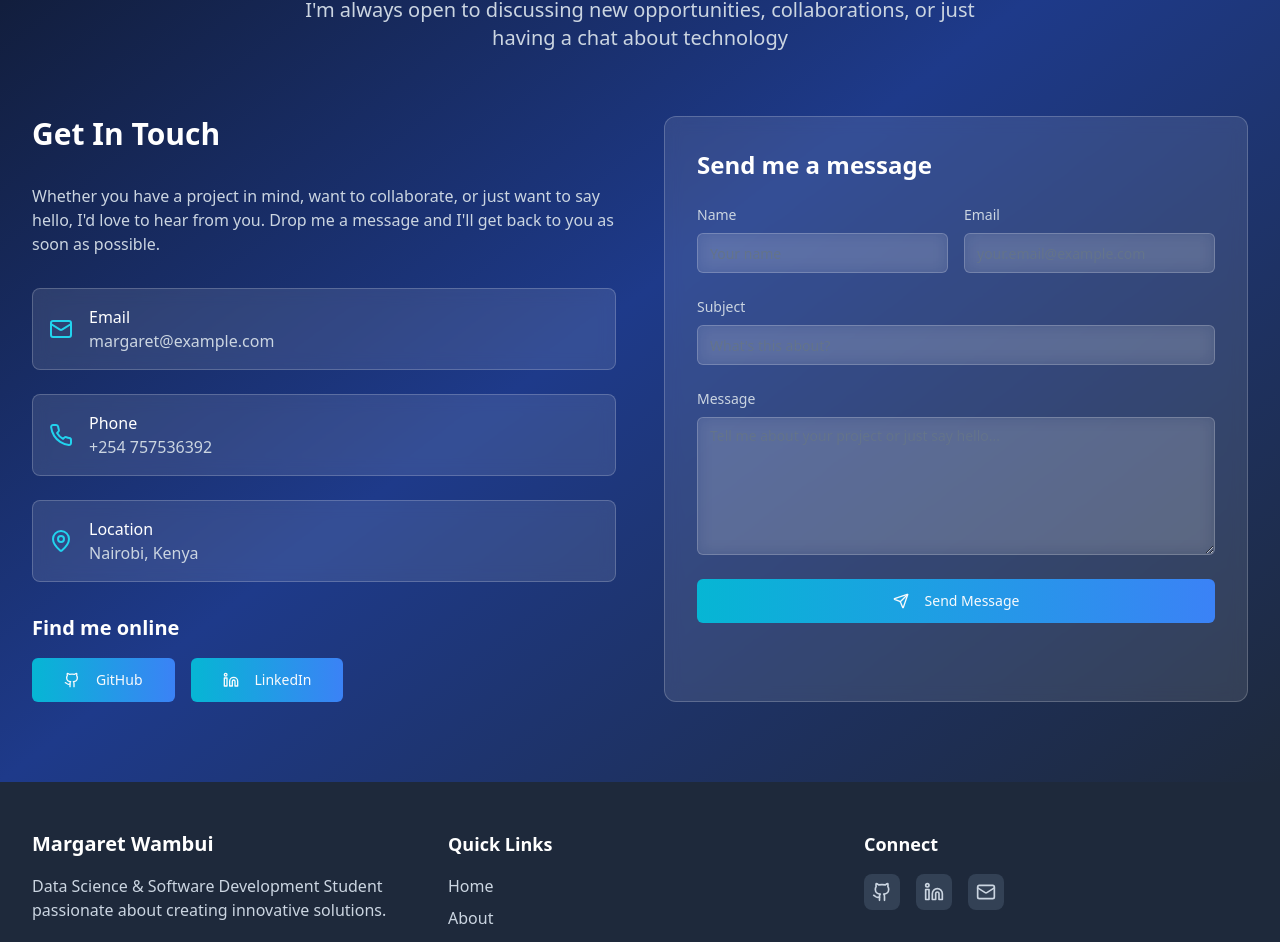
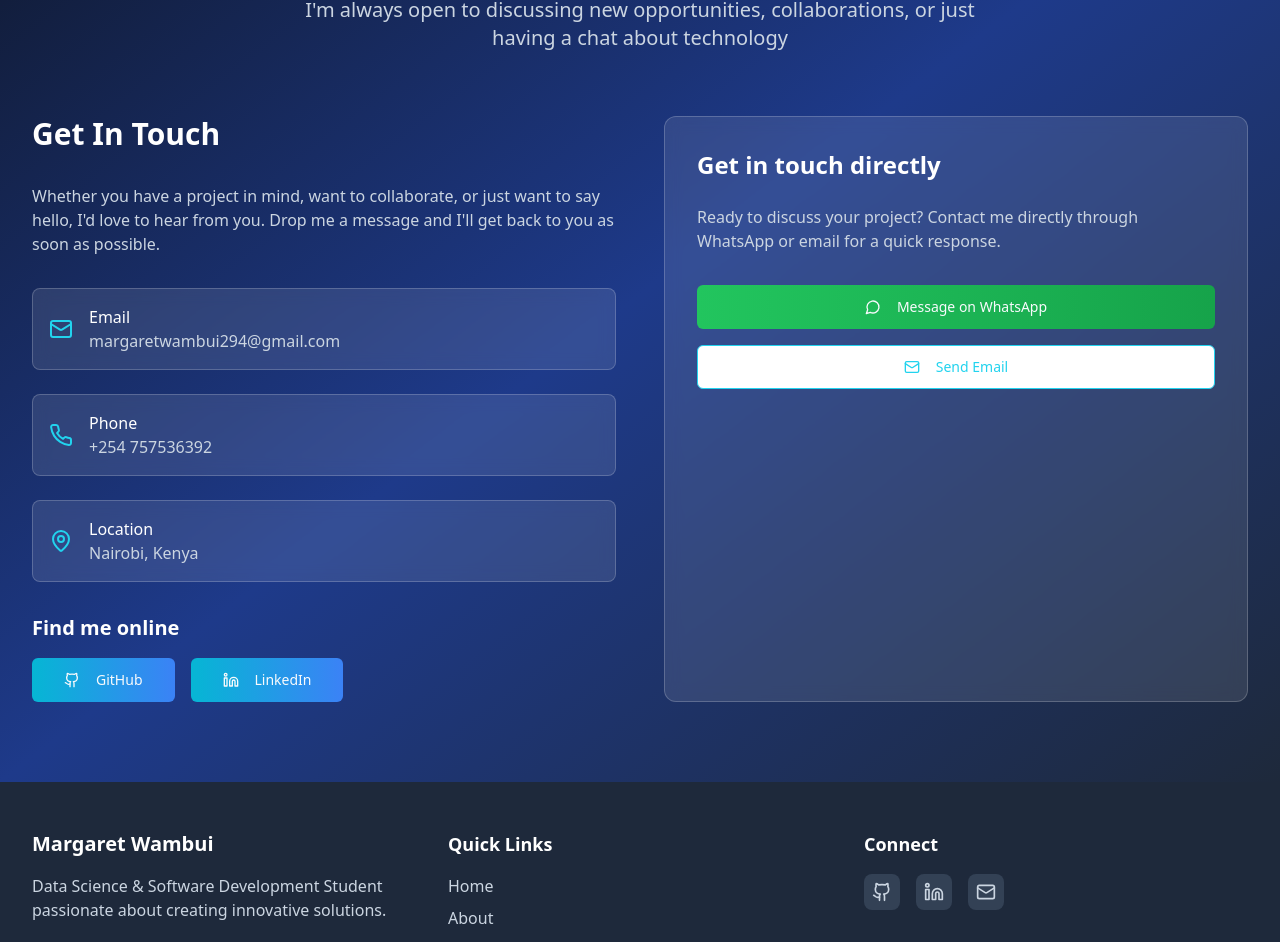
Before and after one commit to margaretnduta/wambui-tech-showcase-portfolio, a React (Vite) app: page / in a window 1280 px wide. Shown: the part 5308-6250 px from the top of the page. Built offline with nearby package versions, Linux system fonts and the light colour scheme.

Commit message:
Refactor: Update contact information
Update the contact section to direct users to WhatsApp and email instead of a contact form.

```diff
--- a/src/components/sections/ContactSection.tsx
+++ b/src/components/sections/ContactSection.tsx
@@ -1,42 +1,9 @@
 
-import React, { useState } from 'react';
-import { Mail, Phone, MapPin, Github, Linkedin, Send } from 'lucide-react';
+import React from 'react';
+import { Mail, Phone, MapPin, Github, Linkedin, MessageCircle } from 'lucide-react';
 import { Button } from '@/components/ui/button';
-import { Input } from '@/components/ui/input';
-import { Textarea } from '@/components/ui/textarea';
-import { useToast } from '@/hooks/use-toast';
 
 const ContactSection = () => {
-  const [formData, setFormData] = useState({
-    name: '',
-    email: '',
-    subject: '',
-    message: ''
-  });
-  const { toast } = useToast();
-
-  const handleSubmit = (e: React.FormEvent) => {
-    e.preventDefault();
-
-    toast({
-      title: "Message sent!",
-      description: "Thank you for your message. I'll get back to you soon.",
-    });
-
-    setFormData({
-      name: '',
-      email: '',
-      subject: '',
-      message: ''
-    });
-  };
-
-  const handleChange = (e: React.ChangeEvent<HTMLInputElement | HTMLTextAreaElement>) => {
-    setFormData({
-      ...formData,
-      [e.target.name]: e.target.value
-    });
-  };
 
   return (
     <section id="contact" className="py-12 sm:py-20 px-4 sm:px-6 lg:px-8 bg-gradient-to-br from-slate-900 via-blue-900 to-slate-800">
@@ -63,7 +30,7 @@ const ContactSection = () => {
                 <Mail className="text-cyan-400 mr-4 flex-shrink-0" size={24} />
                 <div>
                   <h4 className="text-white font-medium">Email</h4>
-                  <p className="text-slate-300 text-sm sm:text-base">margaret@example.com</p>
+                  <p className="text-slate-300 text-sm sm:text-base">margaretwambui294@gmail.com</p>
                 </div>
               </div>
 
@@ -112,86 +79,37 @@ const ContactSection = () => {
             </div>
           </div>
 
-          {/* Contact Form */}
+          {/* Direct Contact Actions */}
           <div className="order-1 lg:order-2 bg-white/10 backdrop-blur-sm p-6 sm:p-8 rounded-xl border border-white/20">
-            <h3 className="text-xl sm:text-2xl font-bold text-white mb-6">Send me a message</h3>
+            <h3 className="text-xl sm:text-2xl font-bold text-white mb-6">Get in touch directly</h3>
+            <p className="text-slate-300 mb-8 leading-relaxed text-sm sm:text-base">
+              Ready to discuss your project? Contact me directly through WhatsApp or email for a quick response.
+            </p>
 
-            <form onSubmit={handleSubmit} className="space-y-4 sm:space-y-6">
-              <div className="grid sm:grid-cols-2 gap-4">
-                <div>
-                  <label htmlFor="name" className="block text-sm font-medium text-slate-300 mb-2">
-                    Name
-                  </label>
-                  <Input
-                    type="text"
-                    id="name"
-                    name="name"
-                    value={formData.name}
-                    onChange={handleChange}
-                    required
-                    className="bg-white/10 backdrop-blur-sm border-white/20 text-white placeholder-slate-400 focus:border-cyan-400"
-                    placeholder="Your name"
-                  />
-                </div>
-
-                <div>
-                  <label htmlFor="email" className="block text-sm font-medium text-slate-300 mb-2">
-                    Email
-                  </label>
-                  <Input
-                    type="email"
-                    id="email"
-                    name="email"
-                    value={formData.email}
-                    onChange={handleChange}
-                    required
-                    className="bg-white/10 backdrop-blur-sm border-white/20 text-white placeholder-slate-400 focus:border-cyan-400"
-                    placeholder="your.email@example.com"
-                  />
-                </div>
-              </div>
-
-              <div>
-                <label htmlFor="subject" className="block text-sm font-medium text-slate-300 mb-2">
-                  Subject
-                </label>
-                <Input
-                  type="text"
-                  id="subject"
-                  name="subject"
-                  value={formData.subject}
-                  onChange={handleChange}
-                  required
-                  className="bg-white/10 backdrop-blur-sm border-white/20 text-white placeholder-slate-400 focus:border-cyan-400"
-                  placeholder="What's this about?"
-                />
-              </div>
-
-              <div>
-                <label htmlFor="message" className="block text-sm font-medium text-slate-300 mb-2">
-                  Message
-                </label>
-                <Textarea
-                  id="message"
-                  name="message"
-                  rows={6}
-                  value={formData.message}
-                  onChange={handleChange}
-                  required
-                  className="bg-white/10 backdrop-blur-sm border-white/20 text-white placeholder-slate-400 focus:border-cyan-400"
-                  placeholder="Tell me about your project or just say hello..."
-                />
-              </div>
+            <div className="space-y-4">
+              <Button
+                asChild
+                size="lg"
+                className="w-full bg-gradient-to-r from-green-500 to-green-600 hover:from-green-600 hover:to-green-700"
+              >
+                <a href="https://wa.me/254757536392" target="_blank" rel="noopener noreferrer">
+                  <MessageCircle className="mr-2" size={20} />
+                  Message on WhatsApp
+                </a>
+              </Button>
 
               <Button
-                type="submit"
+                asChild
                 size="lg"
-                className="w-full bg-gradient-to-r from-cyan-500 to-blue-500 hover:from-cyan-600 hover:to-blue-600"
+                variant="outline"
+                className="w-full border-cyan-400 text-cyan-400 hover:bg-cyan-400 hover:text-slate-900"
               >
-                <Send className="mr-2" size={20} />
-                Send Message
+                <a href="mailto:margaretwambui294@gmail.com">
+                  <Mail className="mr-2" size={20} />
+                  Send Email
+                </a>
               </Button>
-            </form>
+            </div>
           </div>
         </div>
       </div>
```
